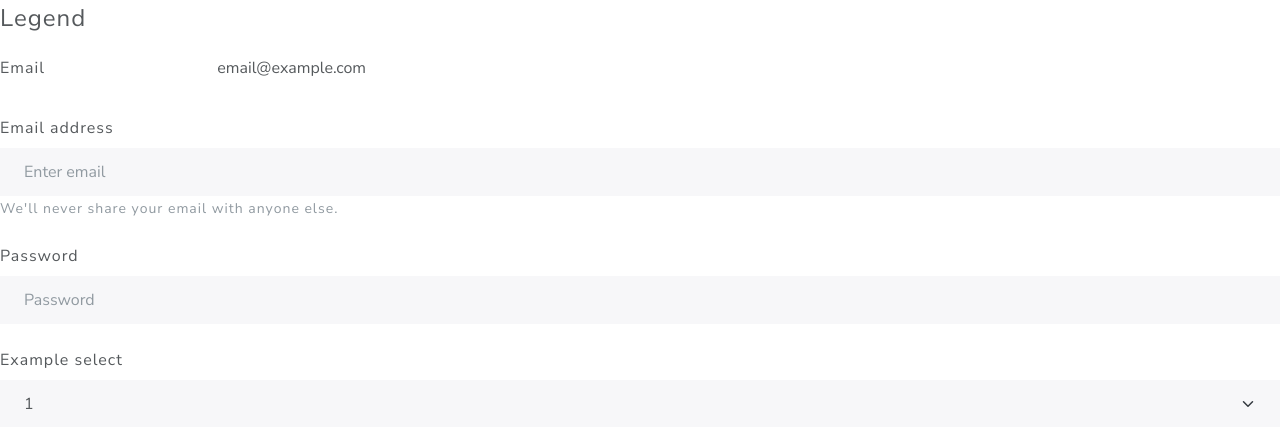
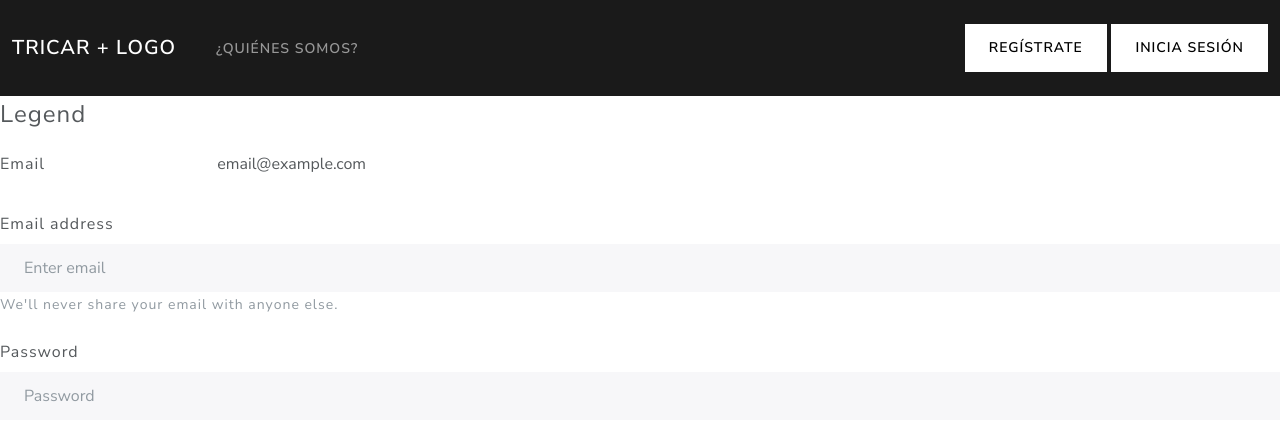
Before and after one commit to valdiviesod/TriCar, a web app: file views/login.html in a window 1280 px wide. Shown: the top 427 px of the page. Run offline with its HTML, style and script files only (its server is not run), Linux system fonts and the light colour scheme.

Commit message:
Navbar añadida

```diff
--- a/views/login.html
+++ b/views/login.html
@@ -11,6 +11,31 @@
 </head>
 
 <body>
+    <nav class="navbar navbar-expand-lg navbar-dark bg-primary">
+        <div class="container-fluid">
+            <a class="navbar-brand" href="#">TriCar + Logo</a>
+            <button class="navbar-toggler" type="button" data-bs-toggle="collapse" data-bs-target="#navbarColor01" aria-controls="navbarColor01" aria-expanded="false" aria-label="Toggle navigation">
+            <span class="navbar-toggler-icon"></span>
+          </button>
+
+            <div class="collapse navbar-collapse" id="navbarColor02">
+                <ul class="navbar-nav me-auto">
+                    <li class="nav-item">
+                        <a class="nav-link" href="./views/quienesSomos.html">¿Quiénes Somos?</a>
+                    </li>
+                </ul>
+                <div class="collapse navbar-collapse" id="navbarColor01">
+                    <ul class="navbar-nav me-auto"></ul>
+                    <form class="d-flex">
+                        <a class="btn btn-secondary my-2 my-sm-0" href="views/quienesSomos.html">Regístrate</a>
+                        <span>&nbsp;</span>
+                        <a class="btn btn-secondary my-2 my-sm-0" href="views/login.html">Inicia Sesión</a>
+                    </form>
+                </div>
+            </div>
+        </div>
+    </nav>
+
     <form>
         <fieldset>
             <legend>Legend</legend>
```
